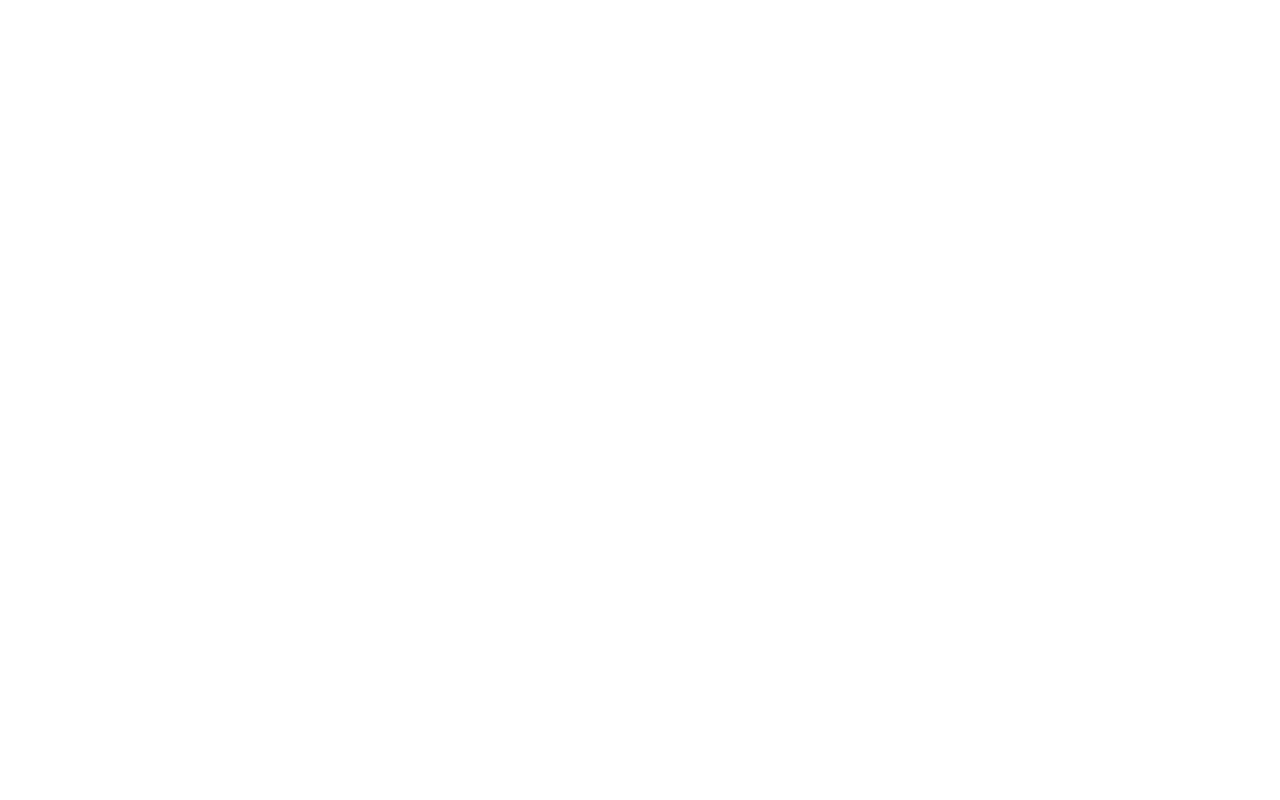
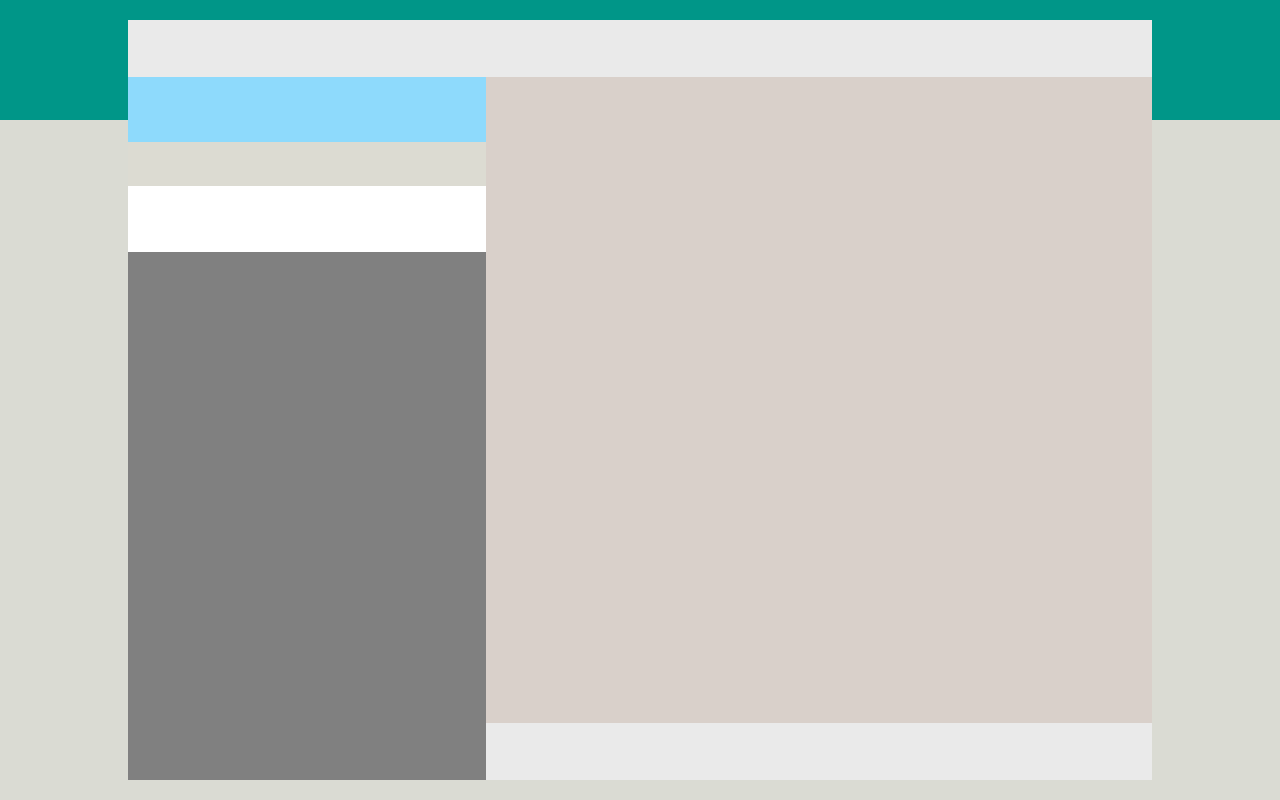
Before and after one commit to elefly13/vue-boolzapp, a plain HTML site: page index.html in a window 1280 px wide. Drawn offline with nearby package versions, Linux system fonts and the light colour scheme.

Commit message:
Struttura

```diff
--- a/css/style.css
+++ b/css/style.css
@@ -3,3 +3,54 @@
     padding: 0;
     box-sizing: border-box;
 }
+body {
+    font-family: 'Lato', sans-serif;
+}
+.container {
+    display: flex;
+    align-items: center;
+    width: 100vw;
+    height: 100vh;
+    background: linear-gradient(to bottom,
+    #009688 15% , #DADBD3 15%);
+}
+.wrapper {
+    display: flex;
+    width: 80vw;
+    height: 95vh;
+    margin: auto;
+}
+.box_sx {
+    width: 35%;
+    height: 100%;
+    background-color: gray;
+}
+.box_dx {
+    width: 65%;
+    height: 100%;
+}
+.top_sx, .top_dx, .scrivi {
+    width: 100%;
+    height: 7.5%;
+    background-color: #EAEAEA;
+}
+.notifiche {
+    width: 100%;
+    height: 8.6%;
+    background-color: #8EDAFC;
+}
+.cerca {
+    width: 100%;
+    height: 5.8%;
+    background-color:#DCDBD2 ;
+}
+.utente {
+    width: 100%;
+    height: 8.6%;
+    background-color: white;
+}
+.messaggi {
+    width: 100%;
+    height: 85%;
+    background-color: #D9D0CA;
+}
--- a/index.html
+++ b/index.html
@@ -10,7 +10,24 @@
     <title>BoolZapp</title>
 </head>
 <body>
-    <div id="root">
+    <div id="root" class="container">
+        <div class="wrapper">
+            <section class="box_sx">
+                <div class="top_sx"></div>
+                <div class="notifiche"></div>
+                <div class="cerca"></div>
+                <div class="utente"></div>
+
+
+            </section>
+            <section class="box_dx">
+                <div class="top_dx"></div>
+                <div class="messaggi"></div>
+                <div class="scrivi"></div>
+
+            </section>
+
+        </div>
 
     </div>
 
```
